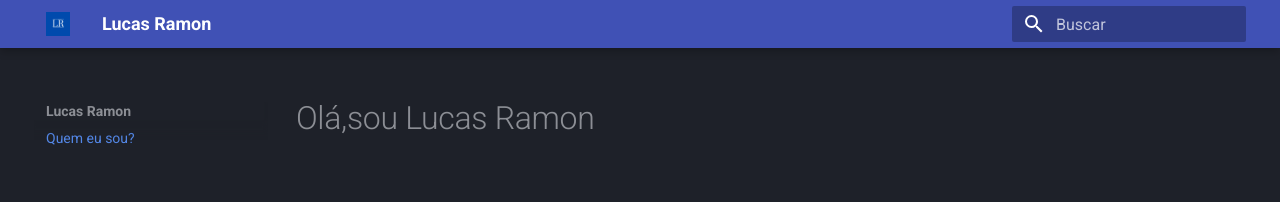
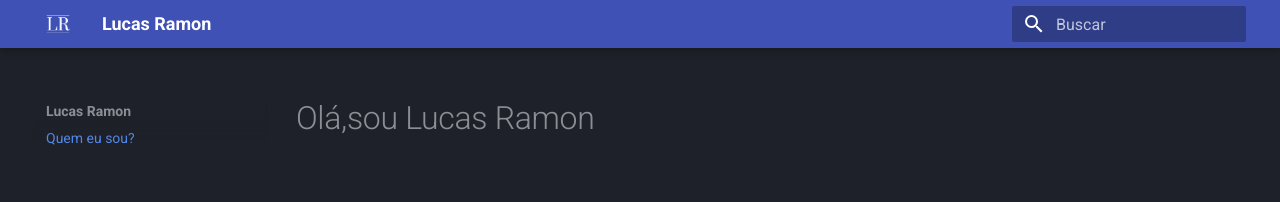
Before and after one commit to lramon2001/lramon2001.github.io, an MkDocs documentation site: the page built from docs/index.md, in a window 1280 px wide. Shown: the top 202 px of the page. Built offline with MkDocs 1.6.1 and Material for MkDocs 9.7.7, drawn with Linux system fonts in a browser that asks for light colours.

Commit message:
Update mkdocs.yml

```diff
--- a/mkdocs.yml
+++ b/mkdocs.yml
@@ -3,7 +3,7 @@ site_name: Lucas Ramon
 theme:
   name: material
   language: 'pt'
-  logo: 'media/logoLR.png'
+  logo: 'media/LR.png'
   palette:
     scheme: slate
     favicon: media/LR.png
```
